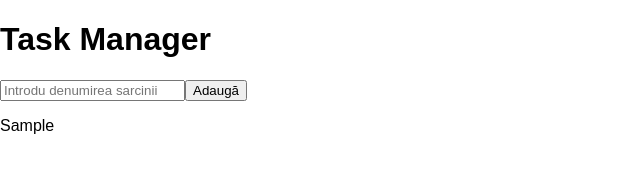
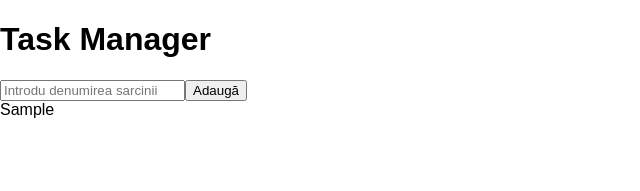
Before and after one commit to EgorTanas/task-manager, a React (Vite) app: page / in a window 1280 px wide. Both pictures are taken after typing "Sample" into the empty fields and a click on the button "Adaugă". Shown: the top 191 px of the page, without its empty margins (0-640 px from the left). Built offline with nearby package versions, Linux system fonts and the light colour scheme.

Commit message:
Add Task component

```diff
--- a/src/App.jsx
+++ b/src/App.jsx
@@ -1,5 +1,6 @@
 import { useState } from "react";
 import TaskForm from "./components/TaskForm";
+import Task from "./components/Task";
 
 function App() {
   const [tasks, setTasks] = useState([]);
@@ -26,9 +27,10 @@ function App() {
 
       <div>
         {tasks.map((task) => (
-          <p key={task.id}>
-            {task.title}
-          </p>
+          <Task
+            key={task.id}
+            task={task}
+          />
         ))}
       </div>
     </main>
--- /dev/null
+++ b/src/components/Task.jsx
@@ -0,0 +1,9 @@
+function Task({ task }) {
+  return (
+    <div>
+      <span>{task.title}</span>
+    </div>
+  );
+}
+
+export default Task;
```
